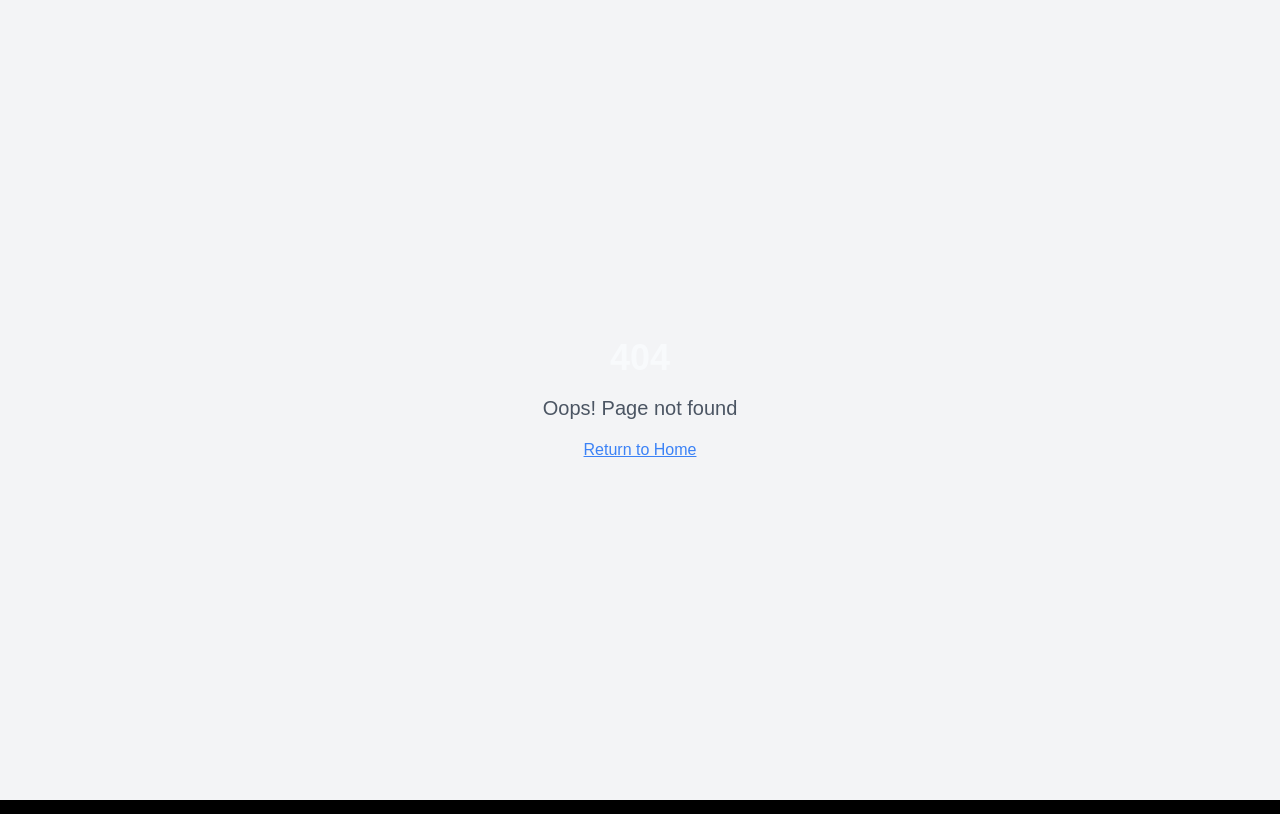
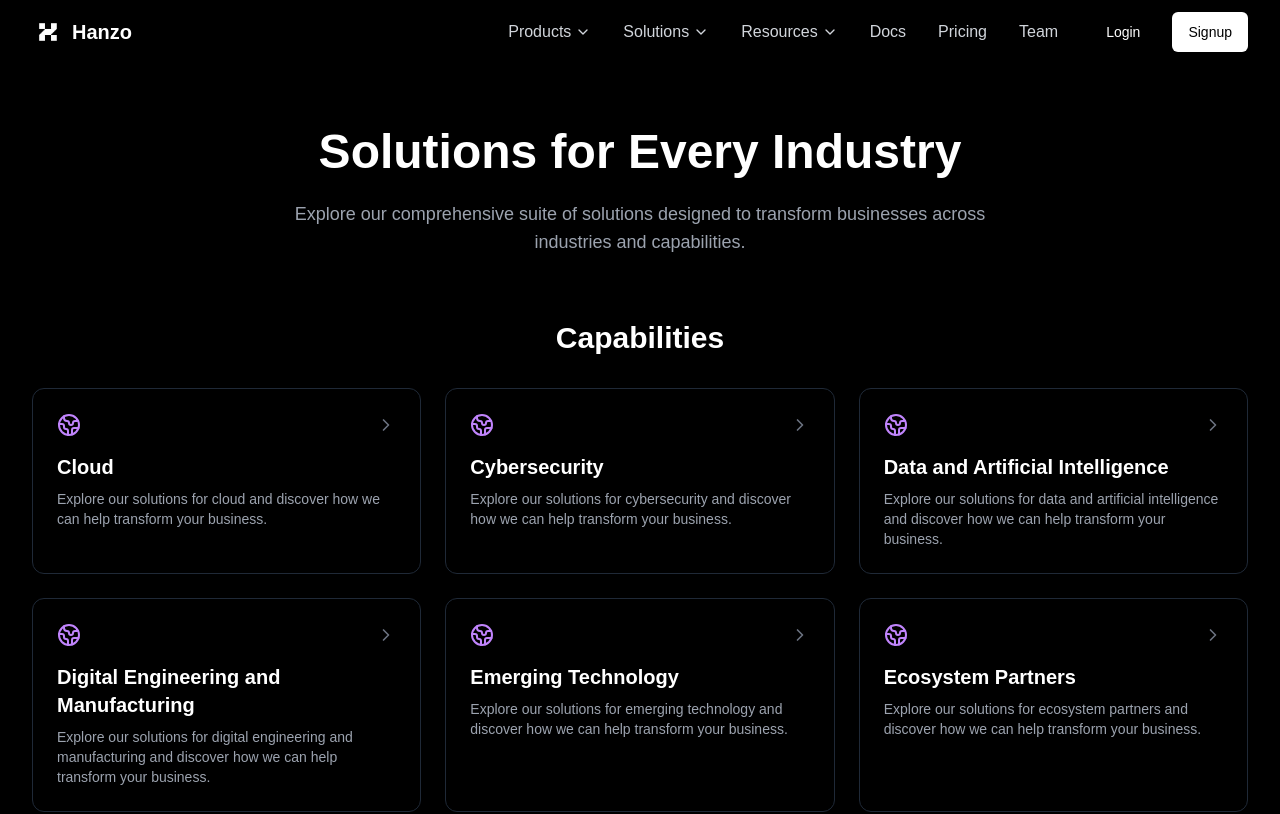
Before and after one commit to hanzoai/hanzo.industries, a React (Vite) app: page /solutions in a window 1280 px wide. Before the commit this address had no page. Shown: the top 814 px of the page. Built offline with nearby package versions, Linux system fonts and the light colour scheme; a web font is replaced by a local one.

Commit message:
Add solutions page
Adds a new page dedicated to showcasing available solutions.  No specific implementation details are included in this commit.

```diff
--- a/src/App.tsx
+++ b/src/App.tsx
@@ -7,6 +7,7 @@ import { BrowserRouter, Routes, Route } from "react-router-dom";
 import Index from "./pages/Index";
 import Pricing from "./pages/Pricing";
 import Team from "./pages/Team";
+import Solutions from "./pages/Solutions";
 import NotFound from "./pages/NotFound";
 
 const queryClient = new QueryClient();
@@ -21,6 +22,7 @@ const App = () => (
           <Route path="/" element={<Index />} />
           <Route path="/pricing" element={<Pricing />} />
           <Route path="/team" element={<Team />} />
+          <Route path="/solutions" element={<Solutions />} />
           {/* ADD ALL CUSTOM ROUTES ABOVE THE CATCH-ALL "*" ROUTE */}
           <Route path="*" element={<NotFound />} />
         </Routes>
--- /dev/null
+++ b/src/pages/Solutions.tsx
@@ -0,0 +1,78 @@
+
+import Navbar from "@/components/Navbar";
+import Footer from "@/components/Footer";
+import { solutions } from "@/constants/navigation";
+import { Globe2, ChevronRight } from "lucide-react";
+import { motion } from "framer-motion";
+
+const Solutions = () => {
+  return (
+    <div className="min-h-screen bg-black text-white">
+      <Navbar />
+
+      <main className="pt-32 pb-16 px-4 sm:px-6 lg:px-8">
+        <div className="max-w-7xl mx-auto">
+          <div className="text-center max-w-3xl mx-auto mb-16">
+            <h1 className="text-4xl sm:text-5xl font-bold mb-6">
+              Solutions for Every Industry
+            </h1>
+            <p className="text-gray-400 text-lg">
+              Explore our comprehensive suite of solutions designed to transform businesses
+              across industries and capabilities.
+            </p>
+          </div>
+
+          {solutions.map((section) => (
+            <div key={section.title} className="mb-20">
+              <h2 className="text-3xl font-bold mb-8 text-center">{section.title}</h2>
+              <div className="grid grid-cols-1 md:grid-cols-2 lg:grid-cols-3 gap-6">
+                {section.items.map((item) => (
+                  <motion.div
+                    key={item}
+                    whileHover={{ y: -5 }}
+                    className="relative group rounded-xl border border-gray-800 bg-black/50 p-6 backdrop-blur-sm overflow-hidden"
+                  >
+                    <div className="absolute inset-0 bg-gradient-to-br from-purple-500/10 to-blue-500/10 opacity-0 group-hover:opacity-100 transition-opacity duration-500" />
+                    <div className="relative">
+                      <div className="flex items-center justify-between mb-4">
+                        <Globe2 className="h-6 w-6 text-purple-400" />
+                        <ChevronRight className="h-5 w-5 text-gray-500 group-hover:text-purple-400 transition-colors" />
+                      </div>
+                      <h3 className="text-xl font-semibold mb-2 group-hover:text-purple-400 transition-colors">
+                        {item}
+                      </h3>
+                      <p className="text-gray-400 text-sm">
+                        Explore our solutions for {item.toLowerCase()} and discover how we can
+                        help transform your business.
+                      </p>
+                    </div>
+                  </motion.div>
+                ))}
+              </div>
+            </div>
+          ))}
+
+          <div className="mt-20 text-center">
+            <div className="max-w-3xl mx-auto">
+              <h2 className="text-3xl font-bold mb-6">Ready to Transform Your Business?</h2>
+              <p className="text-gray-400 mb-8">
+                Connect with our team to learn how our solutions can help you achieve your goals.
+              </p>
+              <a
+                href="/contact"
+                className="inline-flex items-center px-6 py-3 rounded-lg bg-purple-600 hover:bg-purple-700 text-white font-medium transition-colors"
+              >
+                Get Started
+                <ChevronRight className="ml-2 h-5 w-5" />
+              </a>
+            </div>
+          </div>
+        </div>
+      </main>
+
+      <Footer />
+    </div>
+  );
+};
+
+export default Solutions;
```
